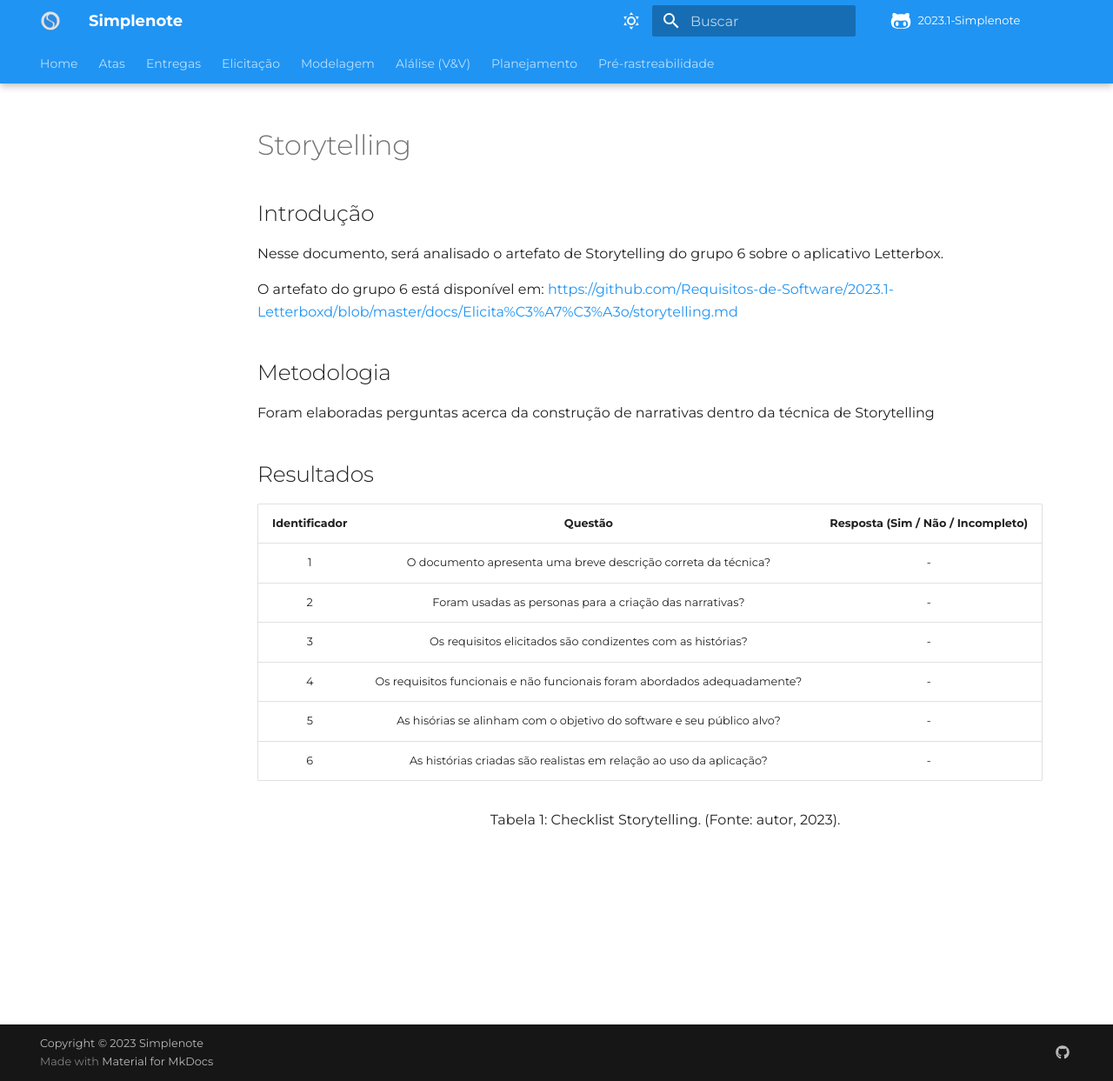
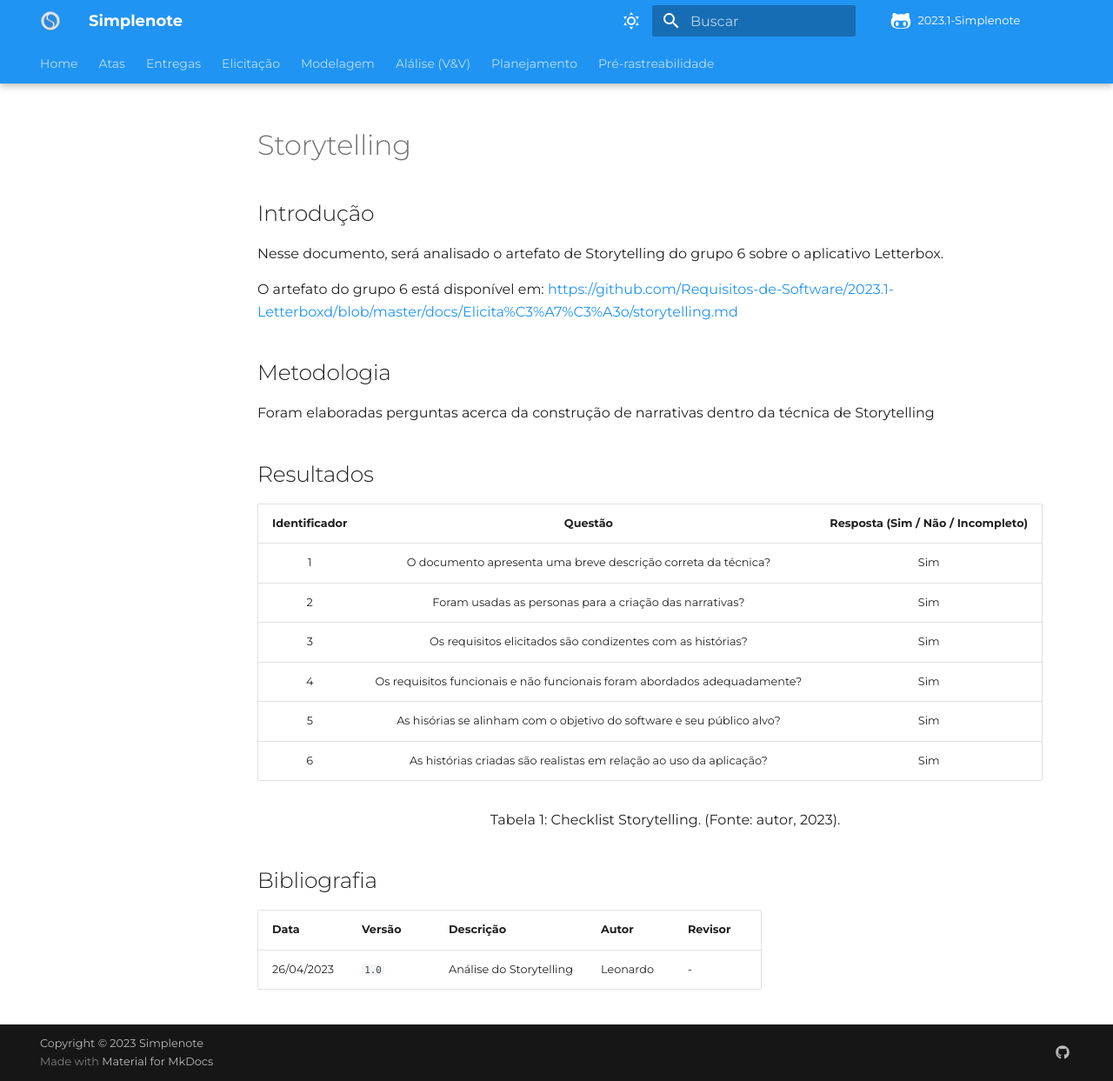
Before and after one commit to Requisitos-de-Software/2023.1-Simplenote, an MkDocs documentation site: the page built from docs/analise/elicitacao/storytelling.md, in a window 1280 px wide and 1243 px high. Shown: the whole window at 87% size. Built offline with MkDocs 1.6.1 and Material for MkDocs 9.7.7, drawn with Linux system fonts in a browser that asks for light colours; some web fonts are replaced; comment, search, counter and statistics services are not loaded.

Commit message:
Update storytelling.md

```diff
--- a/docs/analise/elicitacao/storytelling.md
+++ b/docs/analise/elicitacao/storytelling.md
@@ -14,15 +14,22 @@
 
 | Identificador |                                       Questão                                       | Resposta (Sim / Não / Incompleto) |
 | :-----------: | :---------------------------------------------------------------------------------: | :-------------------------------: |
-|       1       |     O documento apresenta uma breve descrição correta da técnica?           |       -                |
-|       2       |              Foram usadas as personas para a criação das narrativas?        |       -                |
-|       3       |  Os requisitos elicitados são condizentes com as histórias?                 |       -                |
-|       4       |    Os requisitos funcionais e não funcionais foram abordados adequadamente? |       -                |
-|       5       | As hisórias se alinham com o objetivo do software e seu público alvo?       |       -                |
-|       6       | As histórias criadas são realistas em relação ao uso da aplicação?          |       -                |
+|       1       |     O documento apresenta uma breve descrição correta da técnica?           |       Sim                |
+|       2       |              Foram usadas as personas para a criação das narrativas?        |       Sim                |
+|       3       |  Os requisitos elicitados são condizentes com as histórias?                 |       Sim                |
+|       4       |    Os requisitos funcionais e não funcionais foram abordados adequadamente? |       Sim                |
+|       5       | As hisórias se alinham com o objetivo do software e seu público alvo?       |       Sim                |
+|       6       | As histórias criadas são realistas em relação ao uso da aplicação?          |       Sim                |
 
 <div style="text-align: center">
 <p>
 Tabela 1: Checklist Storytelling. (Fonte: autor, 2023).
 </p>
 </div>
+
+## Bibliografia
+
+
+| Data | Versão | Descrição | Autor | Revisor |
+| ---- | ------ | --------- | ----- | ------- |
+| 26/04/2023 | `1.0`  | Análise do Storytelling | Leonardo | - |
```
